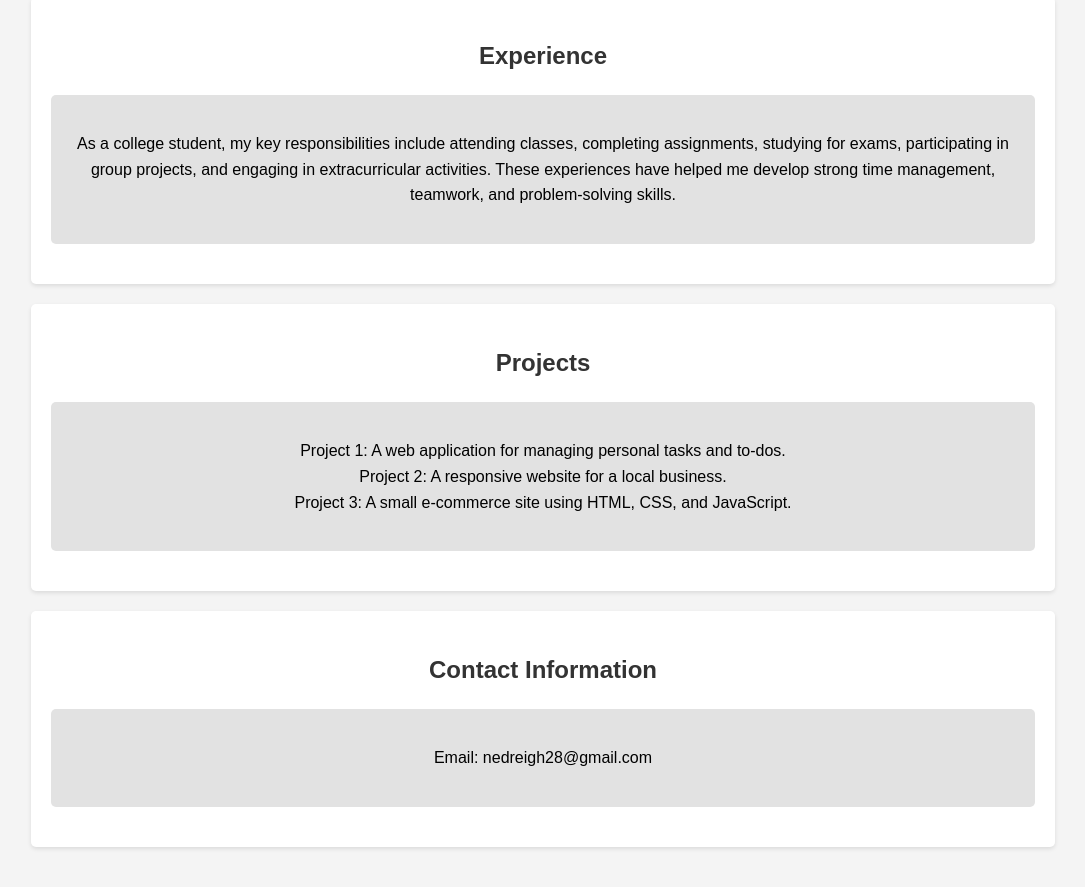
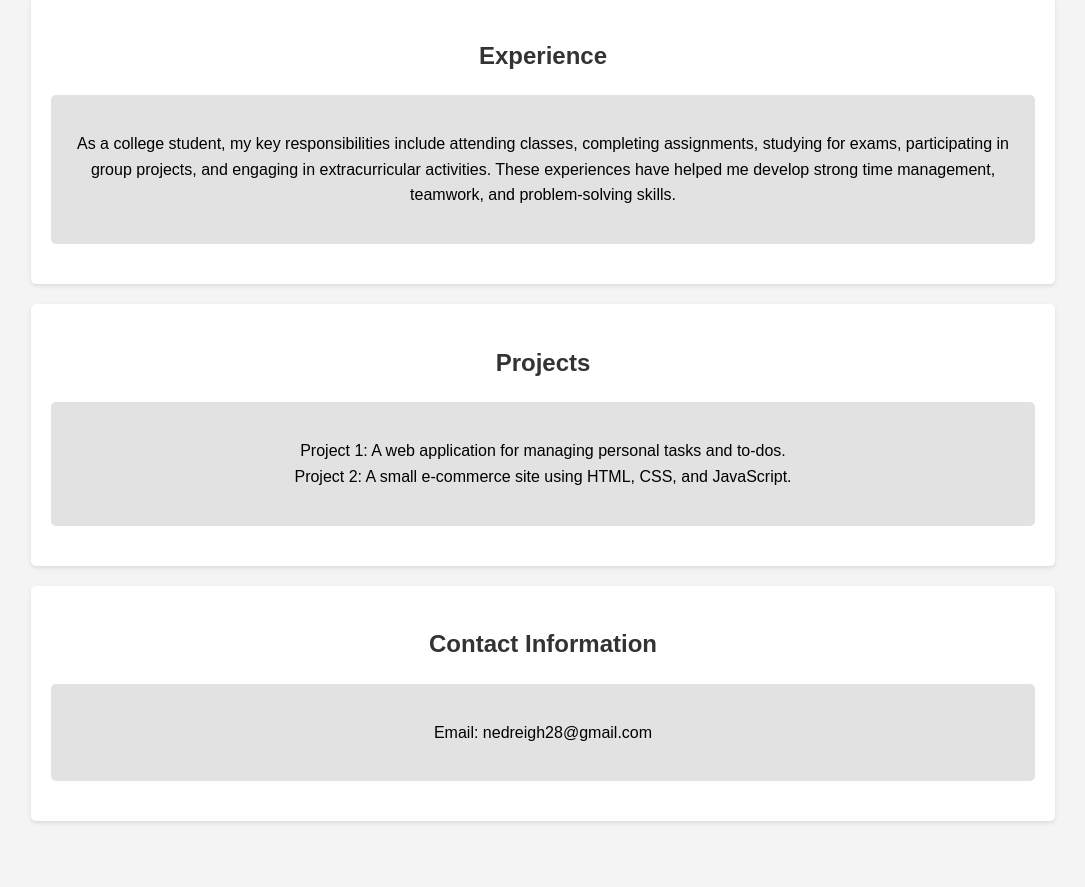
Before and after one commit to Reigh31/My-Portfolio, a plain HTML site: page index.html in a window 1280 px wide. Shown: the part 813-1700 px from the top of the page, without its empty margins (97-1182 px from the left). After the commit the page ends 1674 px from the top, so only its background shows below. Drawn offline with Linux system fonts and the light colour scheme.

Commit message:
Update index.html

```diff
--- a/index.html
+++ b/index.html
@@ -149,8 +149,7 @@
             <h2>Projects</h2>
             <div class="placeholder">
                 <p>Project 1: A web application for managing personal tasks and to-dos.<br>
-                Project 2: A responsive website for a local business.<br>
-                Project 3: A small e-commerce site using HTML, CSS, and JavaScript.</p>
+                Project 2: A small e-commerce site using HTML, CSS, and JavaScript.</p>
             </div>
         </section>
 
```
